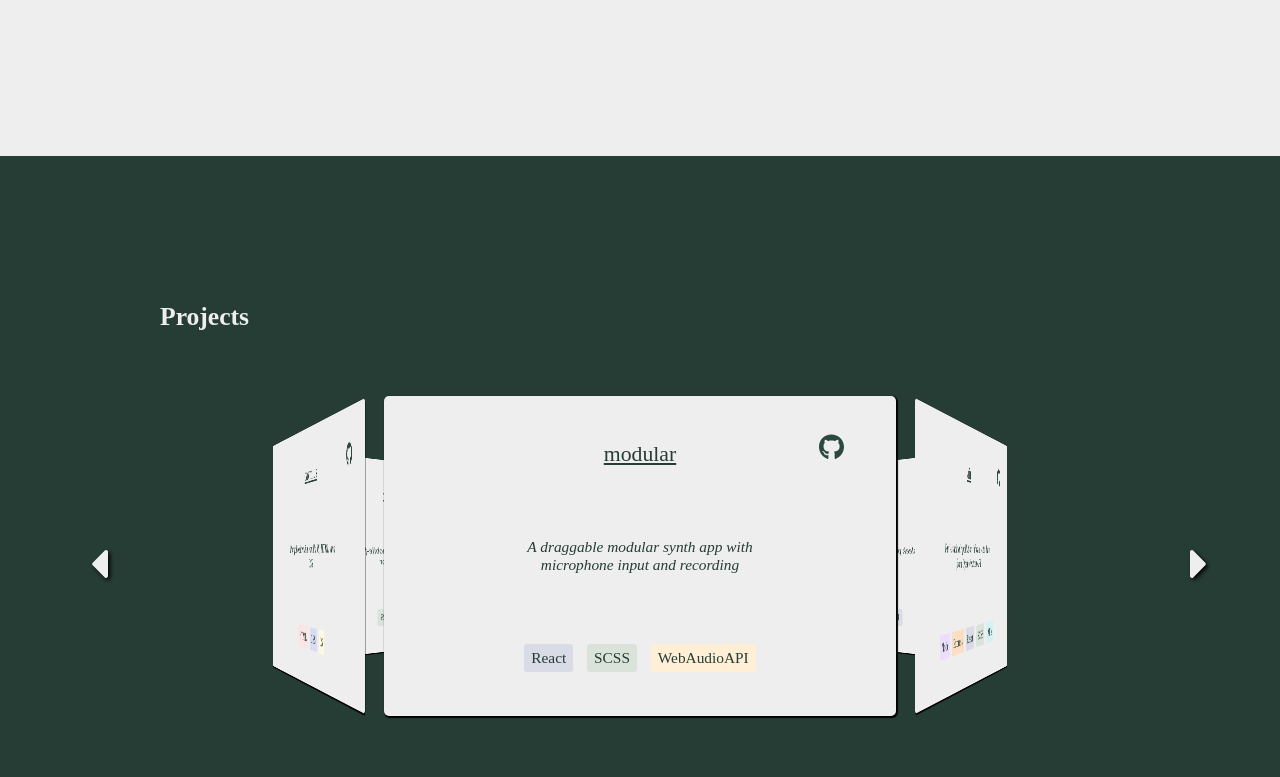
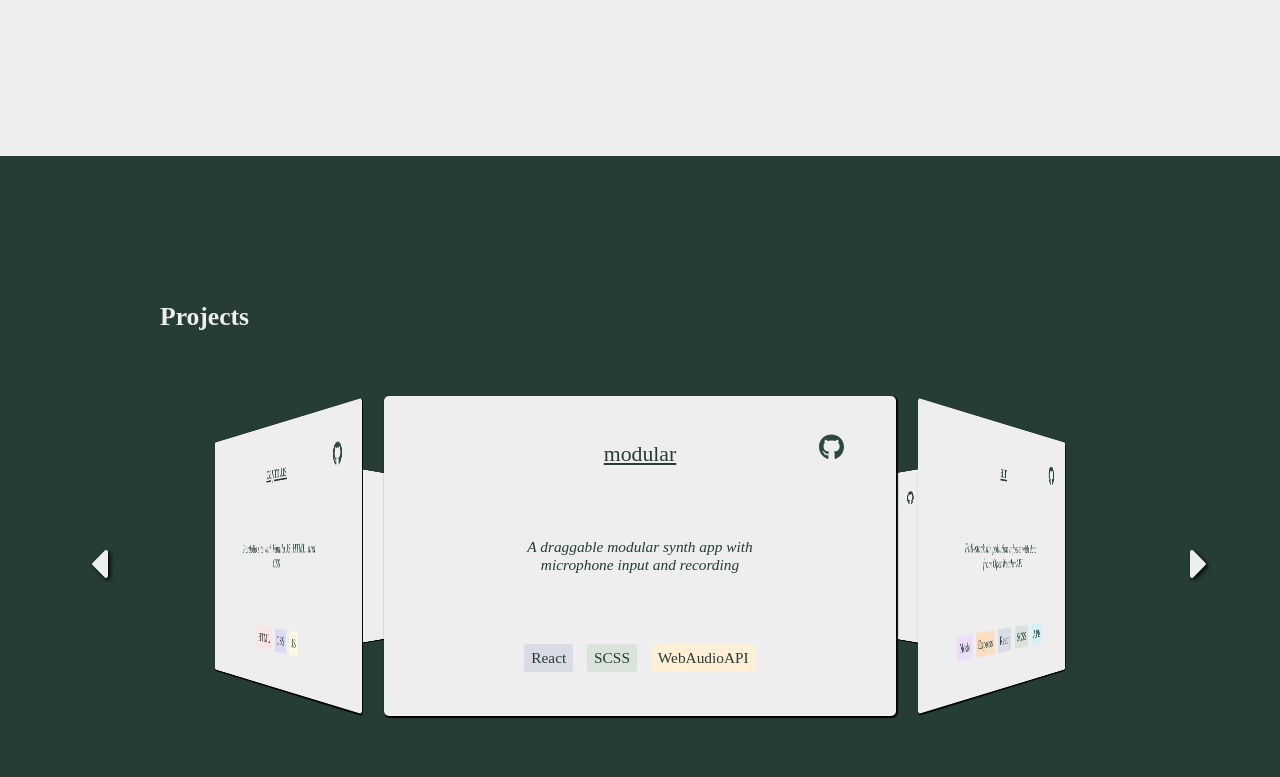
Before and after one commit to caymusman/caymusman.github.io, a plain HTML site: page index.html in a window 1280 px wide. Shown: the part 1444-2221 px from the top of the page. Drawn offline with nearby package versions, Linux system fonts and the light colour scheme.

Commit message:
Added new pane

```diff
--- a/index.html
+++ b/index.html
@@ -71,6 +71,12 @@
                 <p class="carTech"><span class="node">Node</span><span class="express">Express</span><span class="react">React</span> <span class="scss">SCSS</span> <span class="apis">APIs</span></p>
                 <a class="carGit" target="_blank" href="https://github.com/caymusman/air"><img src="svg/github.svg"><img src="svg/whitegit.svg"></img></a>
               </div>
+              <div class="carousel_cell" id="classic">
+                <p class="carTitle"><a href="https://caym.us/classic" target="_blank">classic</a></p>
+                <p class="carDesc">Responsive site with classic 2021 design</p>
+                <p class="carTech"><span class="html">HTML</span><span class="css">CSS</span><span class="js">JS</span></p>
+                <a class="carGit" target="_blank" href="https://github.com/caymusman/classic"><img src="svg/github.svg"><img src="svg/whitegit.svg"></img></a>
+              </div>
               <div class="carousel_cell" id="pomodoro">
                 <p class="carTitle"><a href="https://caym.us/pomodoro/" target="_blank">pomodoro</a></p>
                 <p class="carDesc">A sleek pomodoro clock with svg animation</p>
--- a/script.js
+++ b/script.js
@@ -31,7 +31,7 @@ landing.addEventListener("mousemove", whiteBodyMove);
 
 
 let carousel = document.querySelector('.carousel');
-let cellCount = 6;
+let cellCount = 7;
 let cellIndex = 0;
 let zOff;
 
@@ -58,22 +58,25 @@ let carThree = document.querySelector(".carousel_cell:nth-child(3)");
 let carFour = document.querySelector(".carousel_cell:nth-child(4)");
 let carFive = document.querySelector(".carousel_cell:nth-child(5)");
 let carSix = document.querySelector(".carousel_cell:nth-child(6)");
+let carSeven = document.querySelector(".carousel_cell:nth-child(7)");
 
 function getZOff(){
     let width = carOne.offsetWidth;
-    zOff = Math.round( ( width / 2 ) / Math.tan( ( ( Math.PI * 2 ) / 6 ) / 2 ));
+    zOff = Math.round( ( width / 2 ) / Math.tan( ( ( Math.PI * 2 ) / cellCount ) / 2 ));
     zOff += .06 * zOff; //handles cell spacing
 }
 
 function handleResize(){
     getZOff();
     rotateCarousel();
+    let division = 360 / (cellCount * 1.0);
     carOne.style.transform = "rotateY(0deg) translateZ(" + zOff + 'px)';
-    carTwo.style.transform = "rotateY(60deg) translateZ(" + zOff + 'px)';
-    carThree.style.transform = "rotateY(120deg) translateZ(" + zOff + 'px)';
-    carFour.style.transform = "rotateY(180deg) translateZ(" + zOff + 'px)';
-    carFive.style.transform = "rotateY(240deg) translateZ(" + zOff + 'px)';
-    carSix.style.transform = "rotateY(300deg) translateZ(" + zOff + 'px)';
+    carTwo.style.transform = "rotateY(" +  division + "deg) translateZ(" + zOff + 'px)';
+    carThree.style.transform = "rotateY(" + 2 * division + "deg) translateZ(" + zOff + 'px)';
+    carFour.style.transform = "rotateY(" + 3 * division + "deg) translateZ(" + zOff + 'px)';
+    carFive.style.transform = "rotateY(" + 4 * division + "deg) translateZ(" + zOff + 'px)';
+    carSix.style.transform = "rotateY(" + 5 * division + "deg) translateZ(" + zOff + 'px)';
+    carSeven.style.transform = "rotateY(" + 6 * division + "deg) translateZ(" + zOff + 'px)';
 }
 
 window.addEventListener("resize", handleResize);
@@ -85,13 +88,4 @@ window.onload = () => {
     getZOff();
     handleResize();
     carousel.style.transform = 'translateZ(-' + zOff + 'px) rotateY(0deg)';
-
-
-    if( /Android|webOS|iPhone|iPad|iPod|BlackBerry|IEMobile|Opera Mini/i.test(navigator.userAgent) ) {
-        root.style.setProperty('--page-height', screen.height + "px");
-    }else{
-        root.style.setProperty('--page-height', screen.height * .91 + "px");
-    }
-
-    root.style.setProperty('--page-width', screen.width + "px");
 }
--- a/styles.scss
+++ b/styles.scss
@@ -1,3 +1,4 @@
+@import url('https://fonts.googleapis.com/css2?family=Josefin+Sans:wght@100&display=swap'); //classic
 @import url('https://fonts.googleapis.com/css2?family=Share+Tech+Mono&display=swap'); //calculator
 @import url('https://fonts.googleapis.com/css2?family=Montserrat:wght@400&display=swap'); //pomodoro
 @import url('https://fonts.googleapis.com/css2?family=Noto+Serif+KR:wght@200&display=swap'); //air
@@ -461,6 +462,12 @@ h3{
             }
         }
 
+        .carTech{
+            span{
+                padding-top: 8px;
+            }
+        }
+
     }
 }
 
@@ -490,6 +497,34 @@ h3{
                 padding-top: 3px;
                 background-color: #eee !important;
                 color: #333 !important;
+            }
+        }
+    }
+}
+
+#classic{
+    &:hover{
+        background-color: #6b3b4e;
+        font-family: 'Josefin Sans', sans-serif;
+        color: #f1ede8;
+
+        .carTitle{
+            font-size: 1.5vmax;
+
+            a{
+                &:visited, &:link, &:hover, &:active{
+                    color: #f1ede8;
+                }
+            }
+        }
+
+
+        .carTech{
+            font-size: 1vmax;
+            span{
+                padding-top: 8px;
+                background-color: #f1ede8 !important;
+                color: #3E3940 !important;
             }
         }
     }
```
Also changed, not shown: styles.css, 1 other file.
